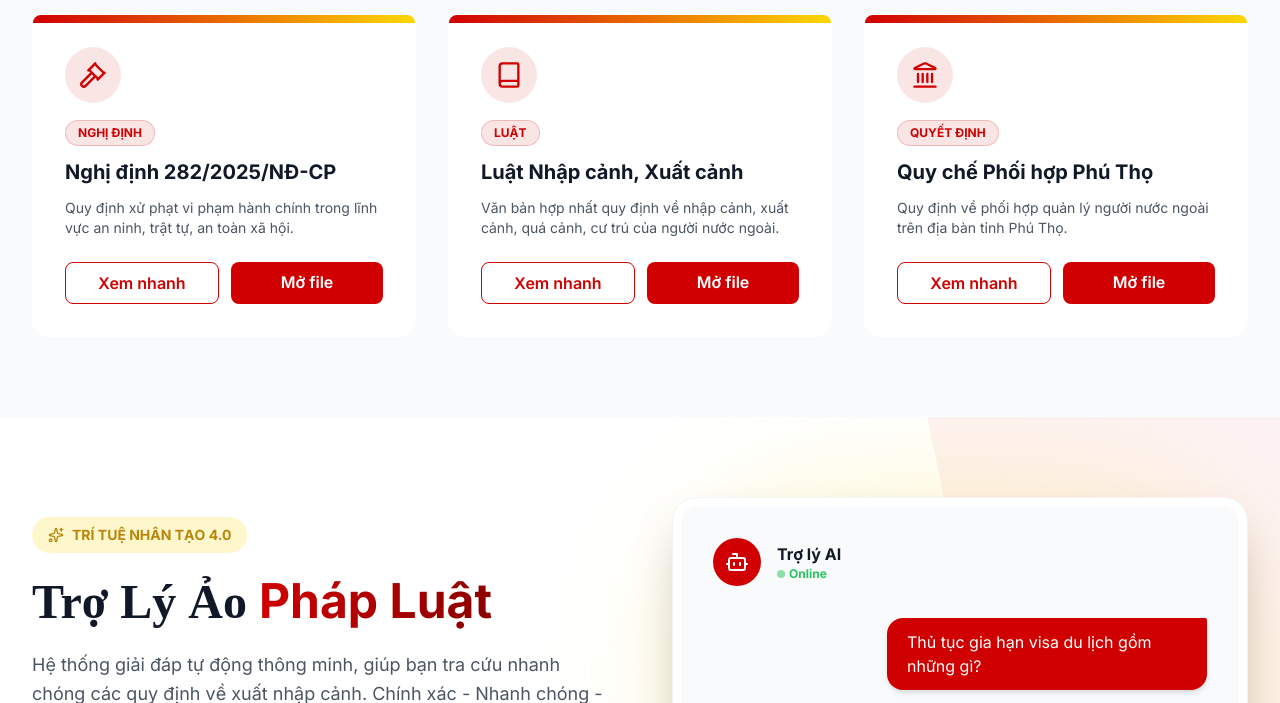
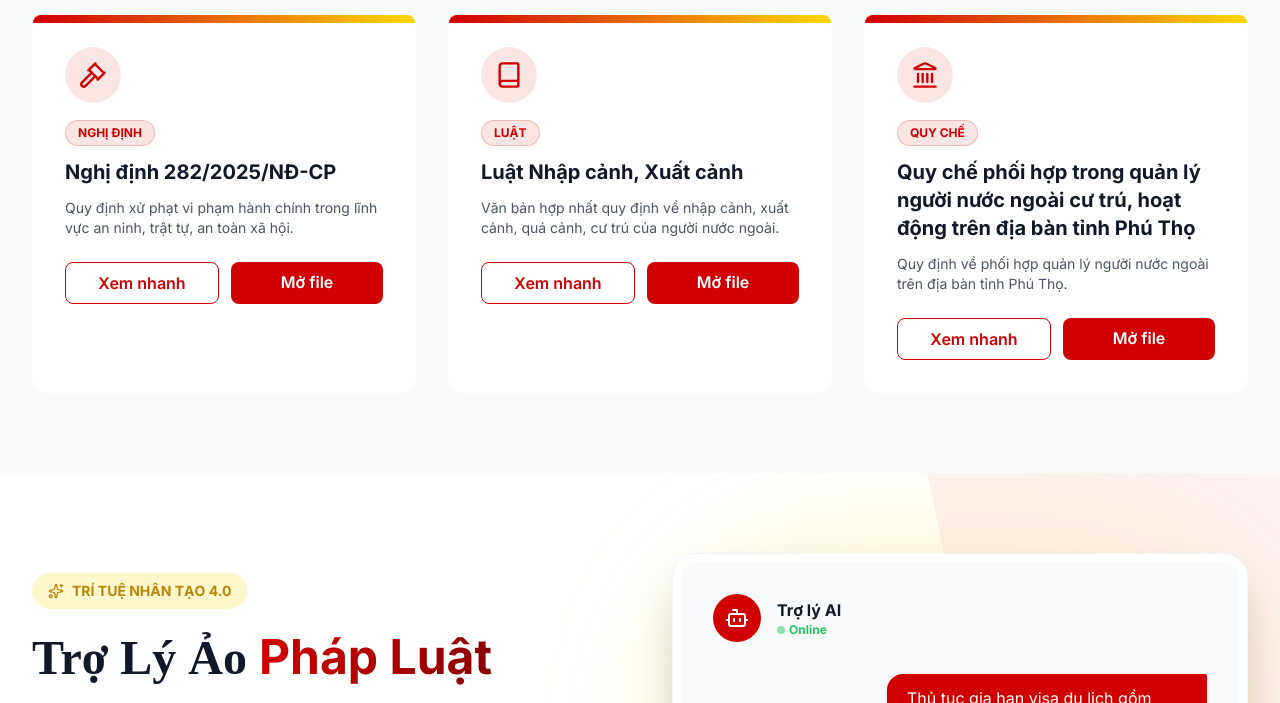
Before and after one commit to vi-phuong-158/tuyen-truyen-phap-luat, a plain HTML site: page index.html in a window 1280 px wide. Shown: the part 1240-1943 px from the top of the page. Drawn offline with nearby package versions, Linux system fonts and the light colour scheme; a web font is replaced by a local one.

Commit message:
Update Quy Che title

```diff
--- a/index.html
+++ b/index.html
@@ -352,10 +352,10 @@
                         <i data-lucide="landmark" class="w-7 h-7 text-cand-red group-hover:text-white"></i>
                     </div>
                     <span
-                        class="inline-block px-3 py-1 bg-cand-red/10 text-cand-red text-xs font-bold rounded-full mb-3 border border-cand-red/20">QUYẾT
-                        ĐỊNH</span>
+                        class="inline-block px-3 py-1 bg-cand-red/10 text-cand-red text-xs font-bold rounded-full mb-3 border border-cand-red/20">QUY
+                        CHẾ</span>
                     <h4 class="text-xl font-bold text-gray-900 mb-3 group-hover:text-cand-red transition-colors">Quy chế
-                        Phối hợp Phú Thọ</h4>
+                        phối hợp trong quản lý người nước ngoài cư trú, hoạt động trên địa bàn tỉnh Phú Thọ</h4>
                     <p class="text-gray-600 text-sm mb-6 line-clamp-3">Quy định về phối hợp quản lý người nước ngoài
                         trên địa bàn tỉnh Phú Thọ.</p>
                     <div class="flex gap-3 mt-auto">
@@ -584,8 +584,8 @@
                 `
             },
             doc3: {
-                title: "Quy chế Phối hợp Quản lý NNN tại Phú Thọ",
-                subtitle: "Quyết định của UBND Tỉnh",
+                title: "Quy chế phối hợp trong quản lý người nước ngoài cư trú, hoạt động trên địa bàn tỉnh Phú Thọ",
+                subtitle: "Quyết định 2262/QĐ-UBND",
                 pdfLink: "Quy_che_phoi_hop_quan_ly_NNN_Phu_Tho.pdf",
                 content: `
                     <div class="space-y-6">
```
